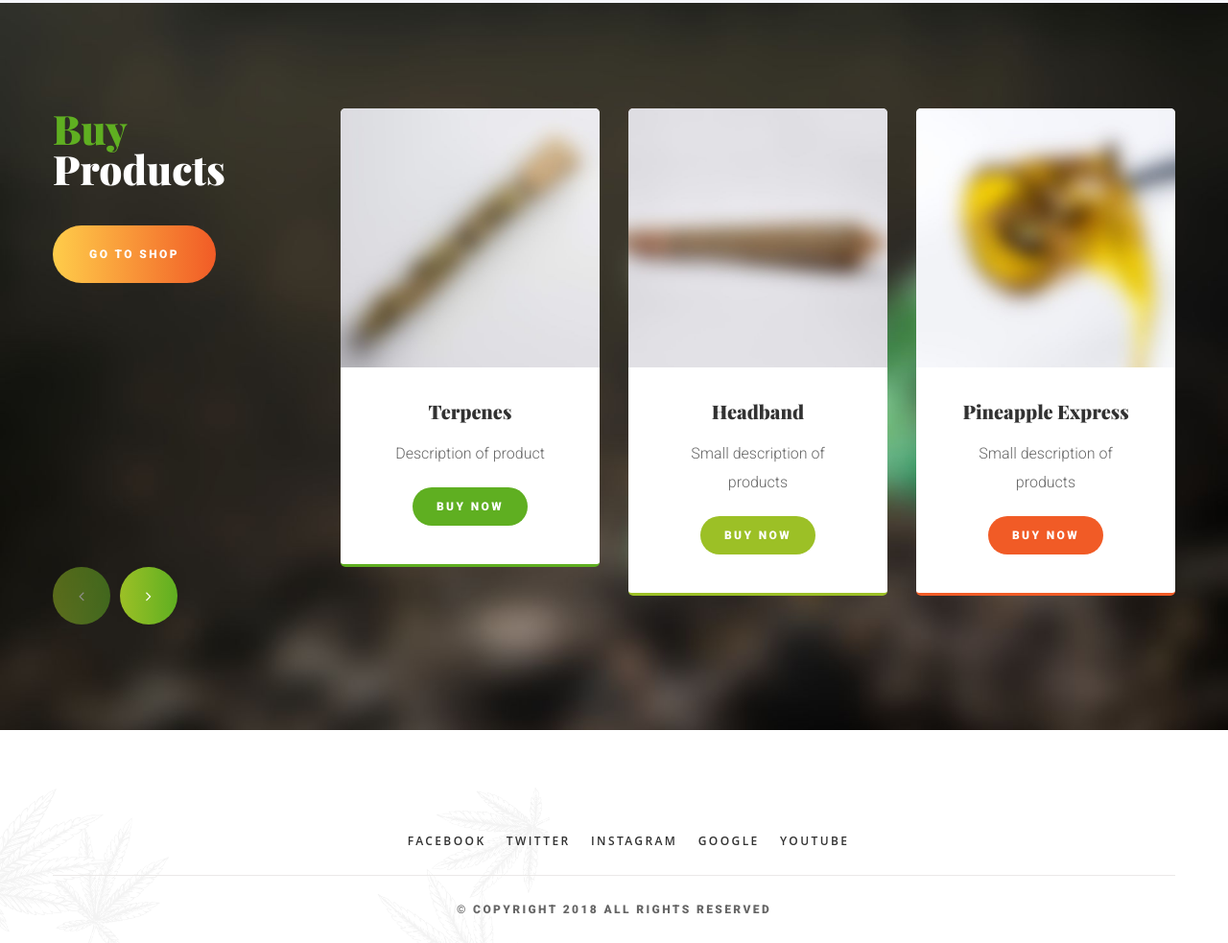
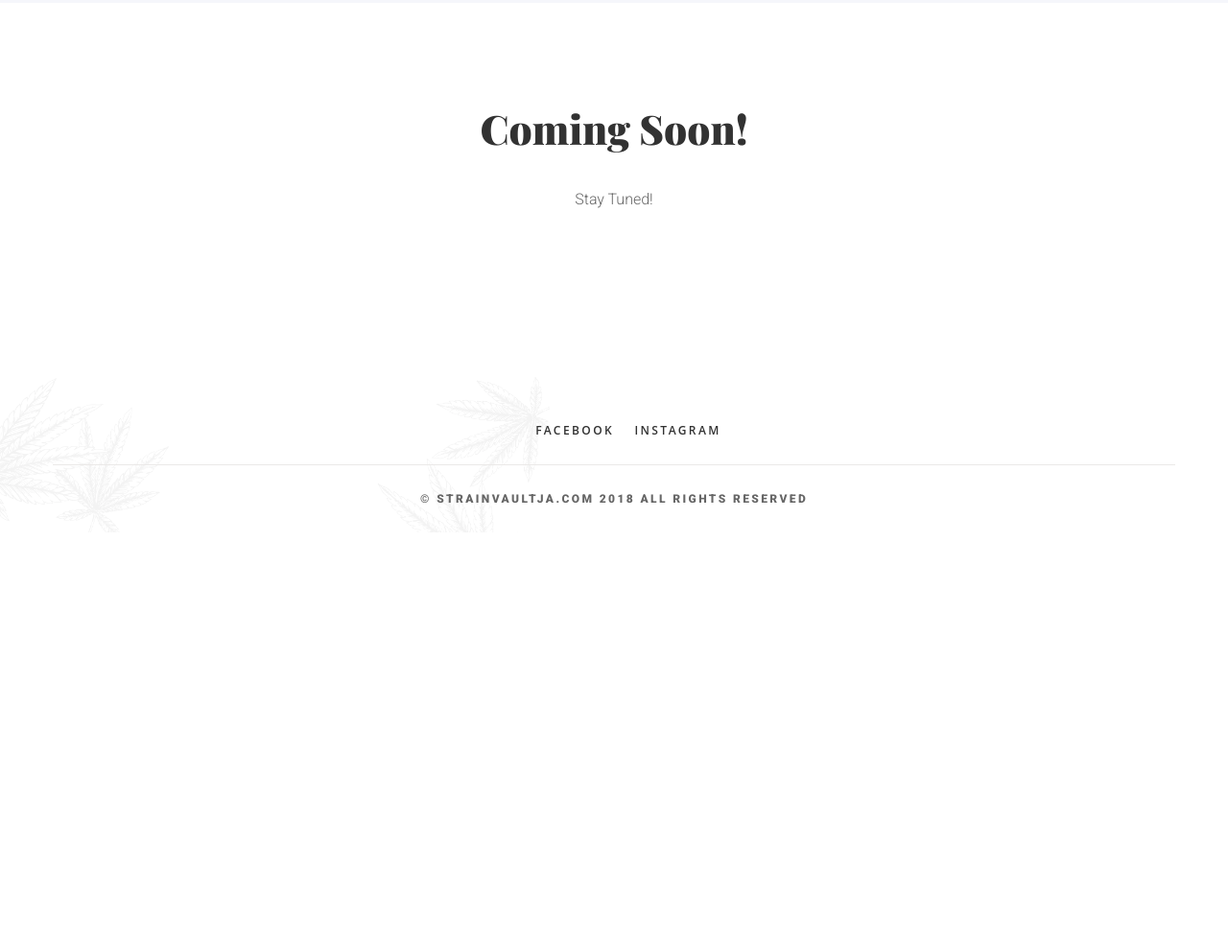
Before and after one commit to superrcoop/strainvault, a plain HTML site: page index.html in a window 1280 px wide. Shown: the part 1220-2203 px from the top of the page at 96% size. After the commit the page ends 1775 px from the top, so only its background shows below. Drawn offline with nearby package versions, Linux system fonts and the light colour scheme; some packages are replaced by stand-ins of ours; files whose address does not match are found by name.

Commit message:
add coming soon page + CNAME

```diff
--- a/index.html
+++ b/index.html
@@ -82,17 +82,6 @@
 										<li> <a href="about.html">About Us</a> </li>
 
 										</li>
-										<!-- shop -->
-										<li> <a href="shop.html">Shop</a>
-											<ul>
-												<li> <a href="shop.html">Shop</a> </li>
-												<li> <a href="shop-product.html">Single Product</a> </li>
-												<li> <a href="shop-cart.html">Shopping Cart</a> </li>
-												<li> <a href="shop-checkout.html">Checkout</a> </li>
-												<li> <a href="shop-register.html">Registration</a> </li>
-											</ul>
-										</li>
-										<!-- eof shop -->
 									</ul>
 								</nav>
 								<!-- eof main nav -->
@@ -192,80 +181,19 @@
 							<p class="text-left">From seed to sale, we take pride in our cannabis to ensure a smooth experience. We have established ourselves along various points in the cannabis, industrial hemp and related services supply chain.</p>
 						</div>
 						<div class="col-xs-12 text-center text-lg-left">
-						<a href="about.html" class="theme_button gradient1 min_width_button">Read more</a> </div>
+						<a href="pages/about.html" class="theme_button gradient1 min_width_button">Read more</a> </div>
 					</div>
 				</div>
 			</section>
-			<section id="products" class="ds parallax section_padding_top_150 section_padding_bottom_150 columns_margin_bottom_30">
+			<section id="comingsoon1" class="ls section_padding_top_150 section_padding_bottom_150">
 				<div class="container">
 					<div class="row">
-						<div class="col-xs-12 col-md-3">
-							<h2 class="section_header"><span class="highlight">Buy</span><br> Products</h2> <a href="shop.html" class="theme_button gradient2 min_width_button">Go to shop</a> </div>
-						<div class="col-xs-12 col-md-9">
-							<div class="owl-carousel loop-colors" data-responsive-lg="3" data-responsive-md="2" data-responsive-sm="3" data-responsive-xs="2" data-responsive-xxs="1" data-nav="true">
-								<article class="product vertical-item content-padding rounded overflow_hidden ls bottom_color_border text-center">
-									<div class="item-media"> <img src="images/shop/01.jpg" alt="" /> </div>
-									<div class="item-content">
-										<h3 class="entry-title"> <a href="shop-product.html">Terpenes</a> </h3>
-										<div class="entry-content">
-											<p> Description of product </p>
-										</div>
-										<p class="product_buttons"> <a href="shop-product.html" class="theme_button color1 min_width_button small_button">buy now</a> </p>
-									</div>
-								</article>
-								<article class="product vertical-item content-padding rounded overflow_hidden ls bottom_color_border text-center">
-									<div class="item-media"> <img src="images/shop/02.jpg" alt="" /> </div>
-									<div class="item-content">
-										<h3 class="entry-title"> <a href="shop-product.html">Headband</a> </h3>
-										<div class="entry-content">
-											<p> Small description of products</p>
-										</div>
-										<p class="product_buttons"> <a href="shop-product.html" class="theme_button color1 min_width_button small_button">buy now</a> </p>
-									</div>
-								</article>
-								<article class="product vertical-item content-padding rounded overflow_hidden ls bottom_color_border text-center">
-									<div class="item-media"> <img src="images/shop/03.jpg" alt="" /> </div>
-									<div class="item-content">
-										<h3 class="entry-title"> <a href="shop-product.html">Pineapple Express</a> </h3>
-										<div class="entry-content">
-											<p> Small description of products </p>
-										</div>
-										<p class="product_buttons"> <a href="shop-product.html" class="theme_button color1 min_width_button small_button">buy now</a> </p>
-									</div>
-								</article>
-								<article class="product vertical-item content-padding rounded overflow_hidden ls bottom_color_border text-center">
-									<div class="item-media"> <img src="images/shop/04.jpg" alt="" /> </div>
-									<div class="item-content">
-										<h3 class="entry-title"> <a href="shop-product.html">Trainwreck</a> </h3>
-										<div class="entry-content">
-											<p> <span class="grey">Price:</span> $20 - $500<br> <span class="grey">THC:</span> 22%<br> <span class="grey">CBD:</span> 7%<br> </p>
-										</div>
-										<p class="product_buttons"> <a href="shop-product.html" class="theme_button color1 min_width_button small_button">buy now</a> </p>
-									</div>
-								</article>
-								<article class="product vertical-item content-padding rounded overflow_hidden ls bottom_color_border text-center">
-									<div class="item-media"> <img src="images/shop/05.jpg" alt="" /> </div>
-									<div class="item-content">
-										<h3 class="entry-title"> <a href="shop-product.html">AK-47</a> </h3>
-										<div class="entry-content">
-											<p> <span class="grey">Price:</span> $20 - $360<br> <span class="grey">THC:</span> 17%<br> <span class="grey">CBD:</span> 2%<br> </p>
-										</div>
-										<p class="product_buttons"> <a href="shop-product.html" class="theme_button color1 min_width_button small_button">buy now</a> </p>
-									</div>
-								</article>
-								<article class="product vertical-item content-padding rounded overflow_hidden ls bottom_color_border text-center">
-									<div class="item-media"> <img src="images/shop/06.jpg" alt="" /> </div>
-									<div class="item-content">
-										<h3 class="entry-title"> <a href="shop-product.html">White Window</a> </h3>
-										<div class="entry-content">
-											<p> <span class="grey">Price:</span> $22 - $340<br> <span class="grey">THC:</span> 31%<br> <span class="grey">CBD:</span> 3%<br> </p>
-										</div>
-										<p class="product_buttons"> <a href="shop-product.html" class="theme_button color1 min_width_button small_button">buy now</a> </p>
-									</div>
-								</article>
-							</div>
+						<div class="col-sm-12 text-center">
+							<h2 class="section_header big"> Coming Soon! </h2>
+							<p class="underheading">Stay Tuned!</p>
 						</div>
 					</div>
+
 				</div>
 			</section>
 			<footer id="services" class="ls background_cover section_padding_top_50 section_padding_bottom_10 ">
@@ -273,13 +201,10 @@
 					<div class="row">
 						<div class="col-sm-12 text-center">
 							<ul class="topmargin_40 inline-content small-text darklinks">
-								<li> <a href="#0" class="socicon-facebook text-icon">Facebook</a> </li>
-								<li> <a href="#0" class="socicon-twitter text-icon">Twitter</a> </li>
-								<li> <a href="#0" class="socicon-instagram text-icon">Instagram</a> </li>
-								<li> <a href="#0" class="socicon-google text-icon">Google</a> </li>
-								<li> <a href="#0" class="socicon-youtube text-icon">Youtube</a> </li>
+								<li> <a href="https://www.facebook.com/strainvaultja876/" class="socicon-facebook text-icon">Facebook</a> </li>
+								<li> <a href="" class="socicon-instagram text-icon">Instagram</a> </li>
 							</ul><hr>
-							<p class="small-text">&copy; Copyright 2018 All Rights Reserved</p>
+							<p class="small-text">&copy; strainvaultja.com 2018 All Rights Reserved</p>
 
 						</div>
 					</div>
```
Also changed, not shown: favicon-2.ico (added), images/SV-icon.png (added), images/sv-header.png (added), images/sv-white.png (added), images/sv.png (added), 1 other file.
